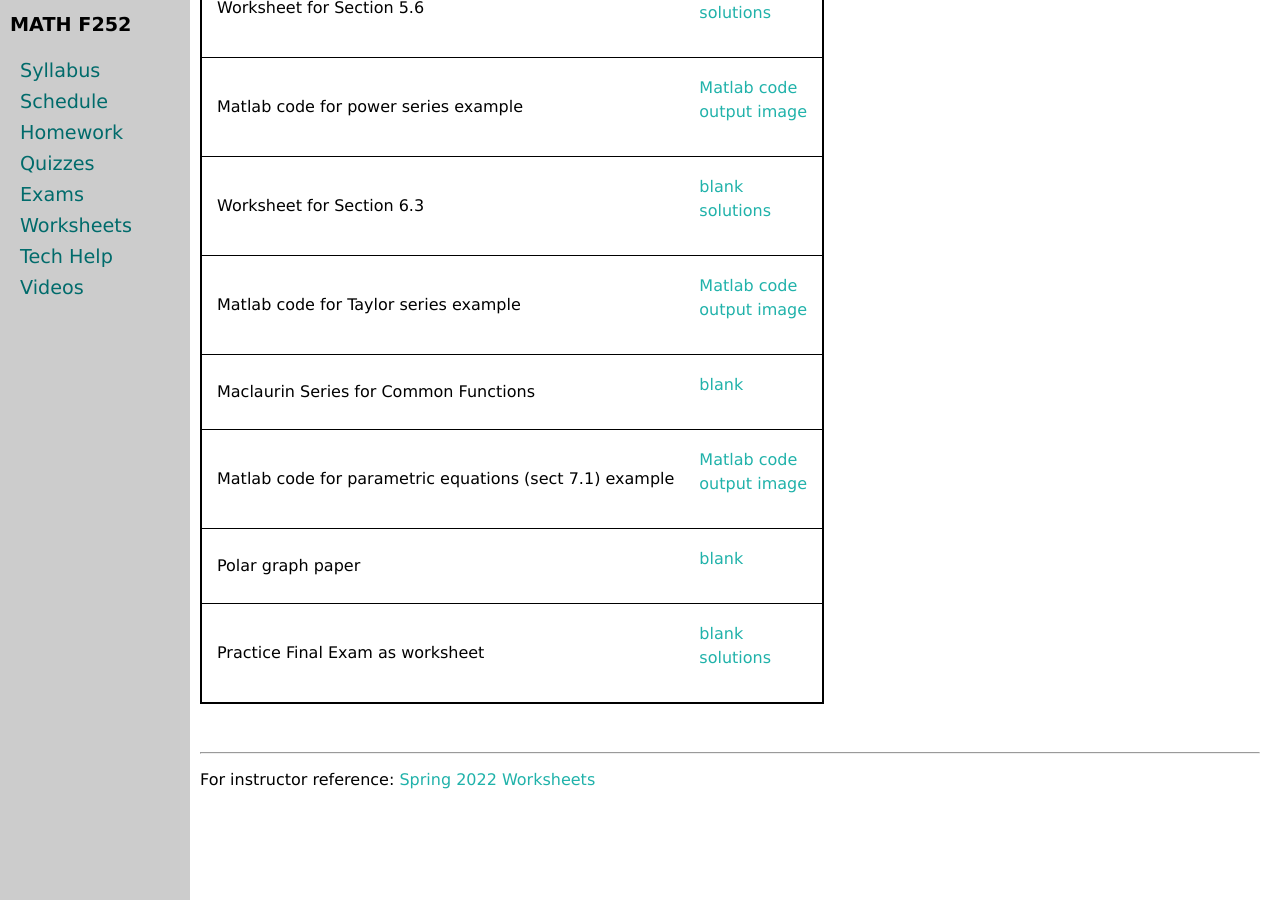
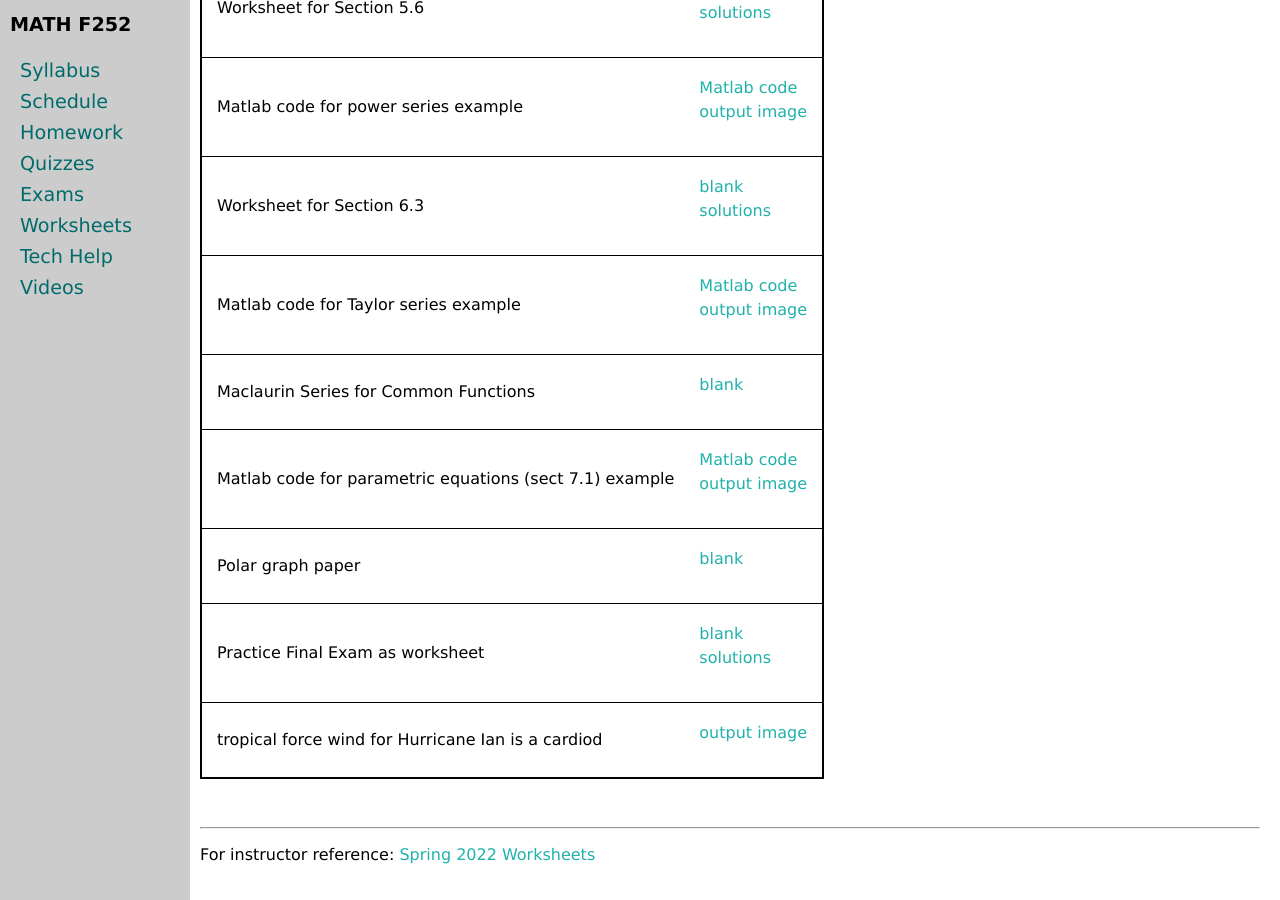
Before and after one commit to uaf-math/calc2, a Jekyll site: the page built from worksheets.md, in a window 1280 px wide and 900 px high, scrolled down 919 px. Built offline with Jekyll 4.4.1, drawn with Linux system fonts in a browser that asks for light colours.

Commit message:
minor: a cardiod in nature

```diff
--- a/_data/worksheets.yml
+++ b/_data/worksheets.yml
@@ -43,3 +43,5 @@ worksheets:
 - name: Practice Final Exam as worksheet
   blank: finalF20compact.pdf
   solutions: ../../exams/F20/final-solns.pdf
+- name: tropical force wind for Hurricane Ian is a cardiod
+  image: ianwind.png
```
Also changed, not shown: assets/worksheets/F22/ianwind.png (added).
